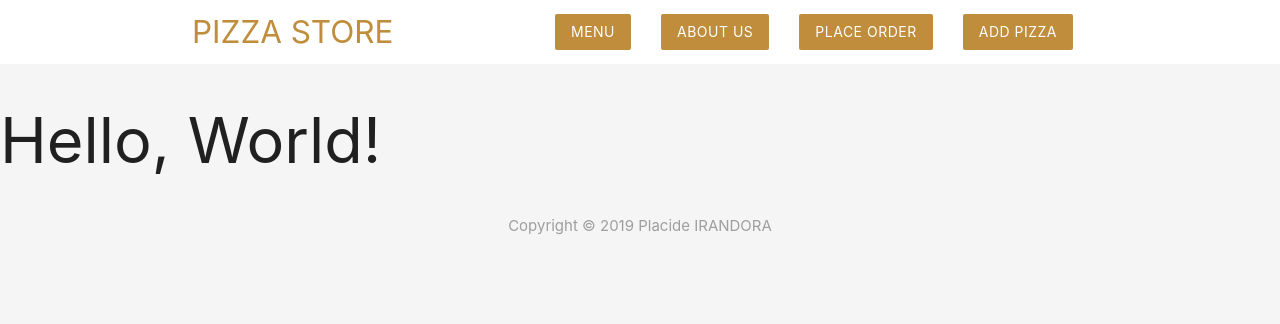
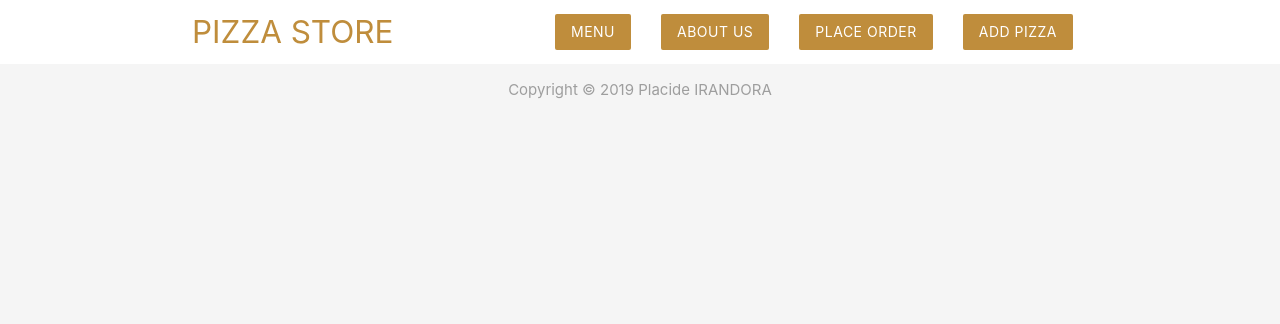
Before and after one commit to placideirandora/pizza-store-with-php, a PHP site: page / in a window 1280 px wide. Shown: the top 324 px of the page. Run offline with PHP 8.4, Linux system fonts and the light colour scheme.

Commit message:
Get rid of unwanted heading and close the PHP tags

```diff
--- a/index.php
+++ b/index.php
@@ -1,10 +1,9 @@
-<?php
-?>
+<?php ?>
 
 
 <!DOCTYPE html>
 <html lang="en">
     <?php require('templates/header.php') ?>
-    <h1>Hello, World!</h1>
+
     <?php require('templates/footer.php') ?>
 </html>
```
